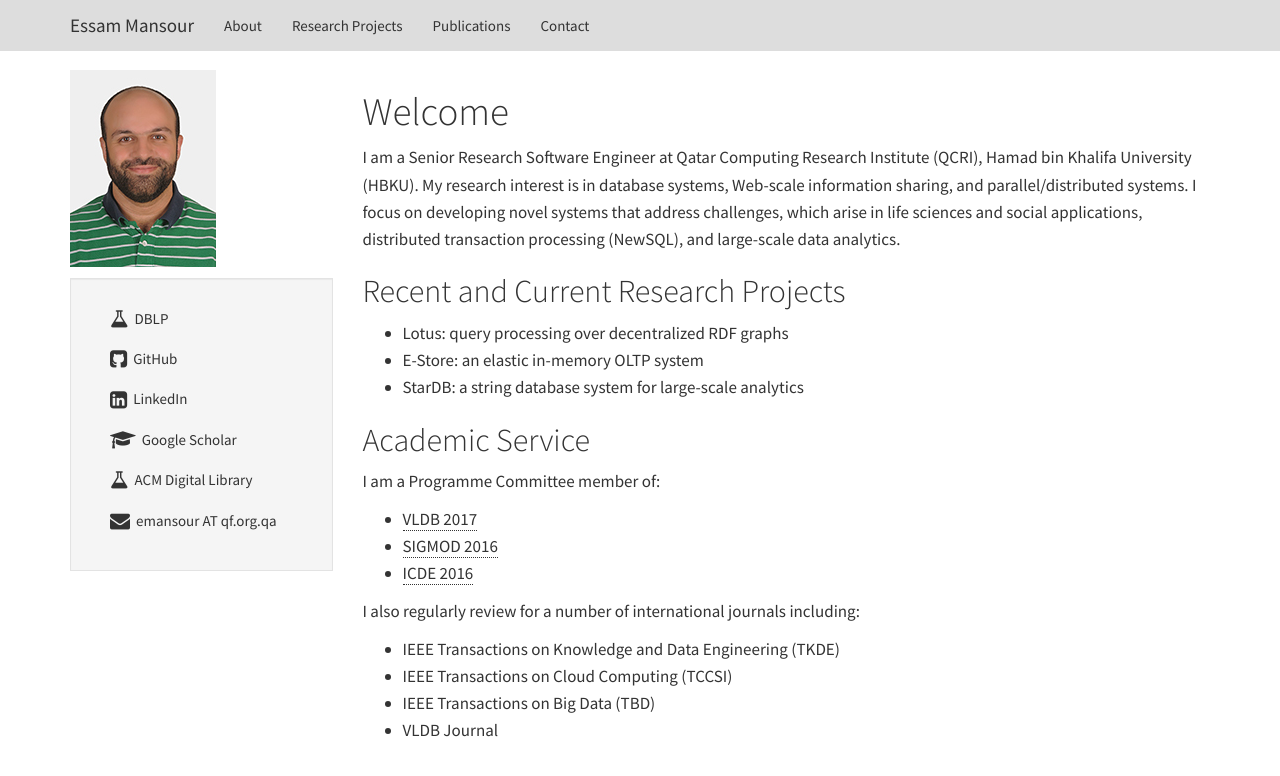
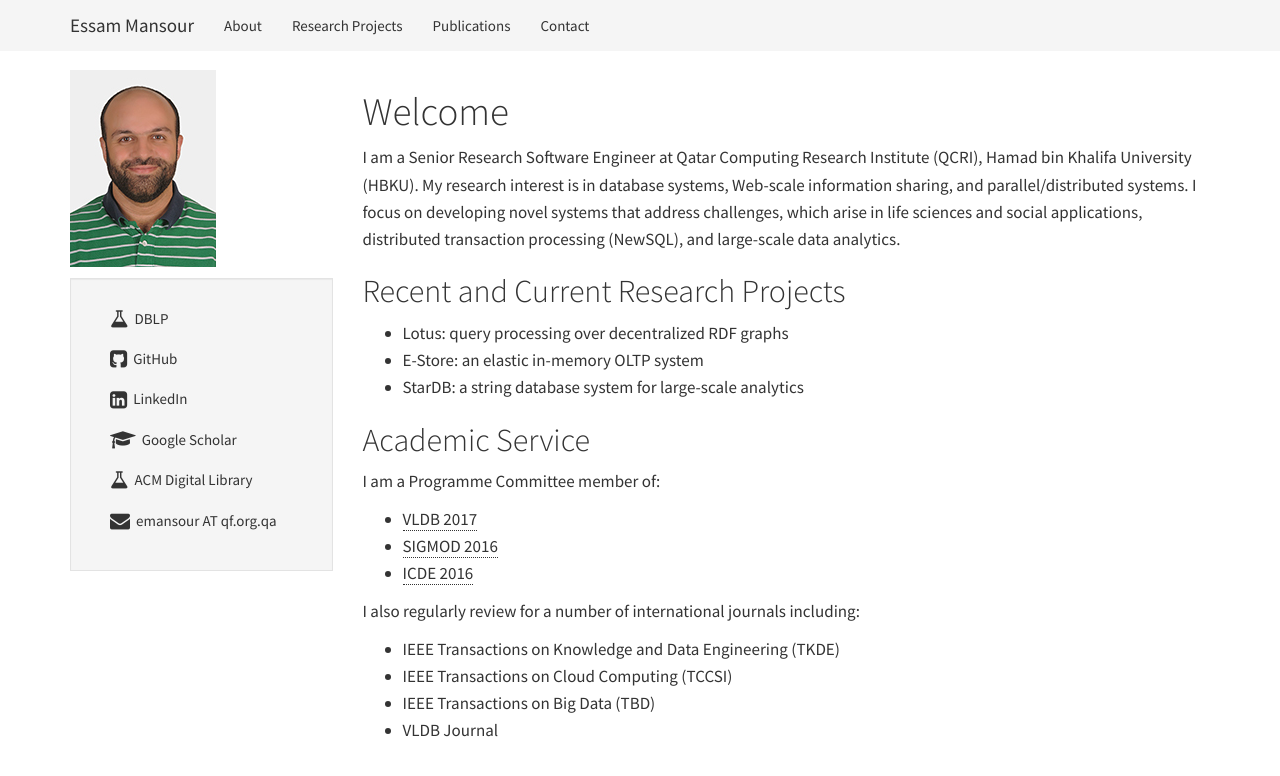
Before and after one commit to mansoure/mansoure.github.io, a Jekyll site: the page built from index.md, in a window 1280 px wide. Shown: the top 776 px of the page. Built offline with Jekyll 4.4.1, drawn with Linux system fonts in a browser that asks for light colours.

Commit message:
Update default.html

```diff
--- a/_layouts/default.html
+++ b/_layouts/default.html
@@ -22,7 +22,7 @@
 		</head>
 		<body>
 
-			<div class="navbar navbar-light navbar-fixed-top" style="background-color: #DDDDDD;" role="navigation">
+			<div class="navbar navbar-light navbar-fixed-top" style="background-color: #F5F5F5;" role="navigation">
 				<div class="container">
 			        <div class="navbar-header">
 			            <button type="button" class="navbar-toggle" data-toggle="collapse" data-target=".navbar-ex1-collapse">
```
